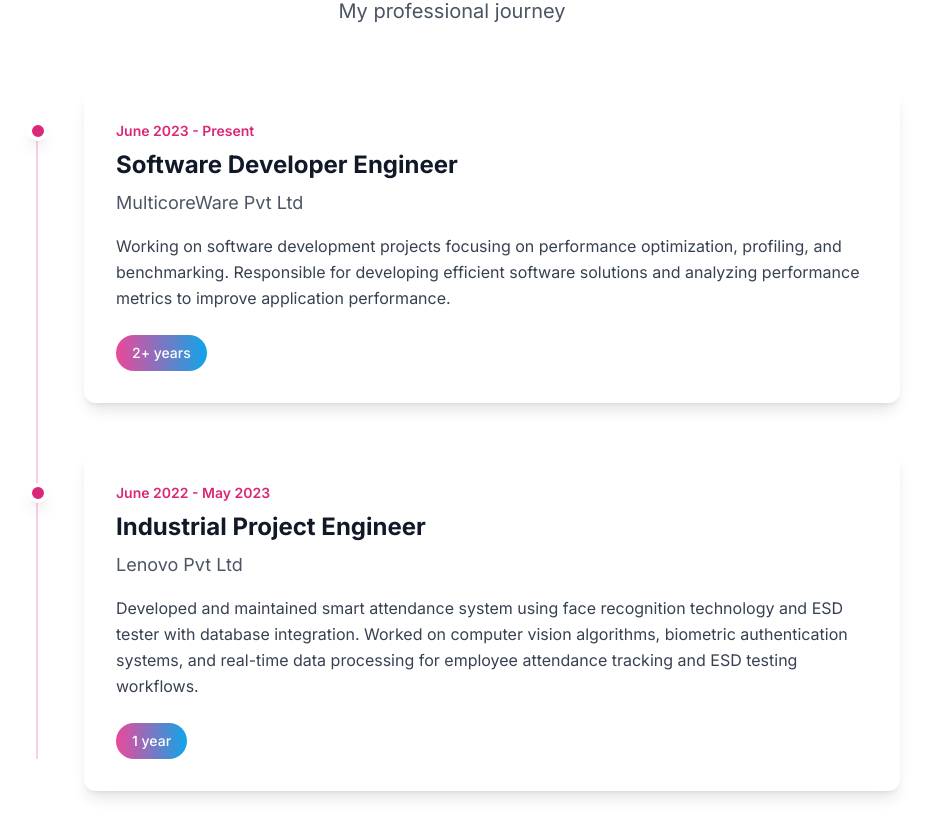
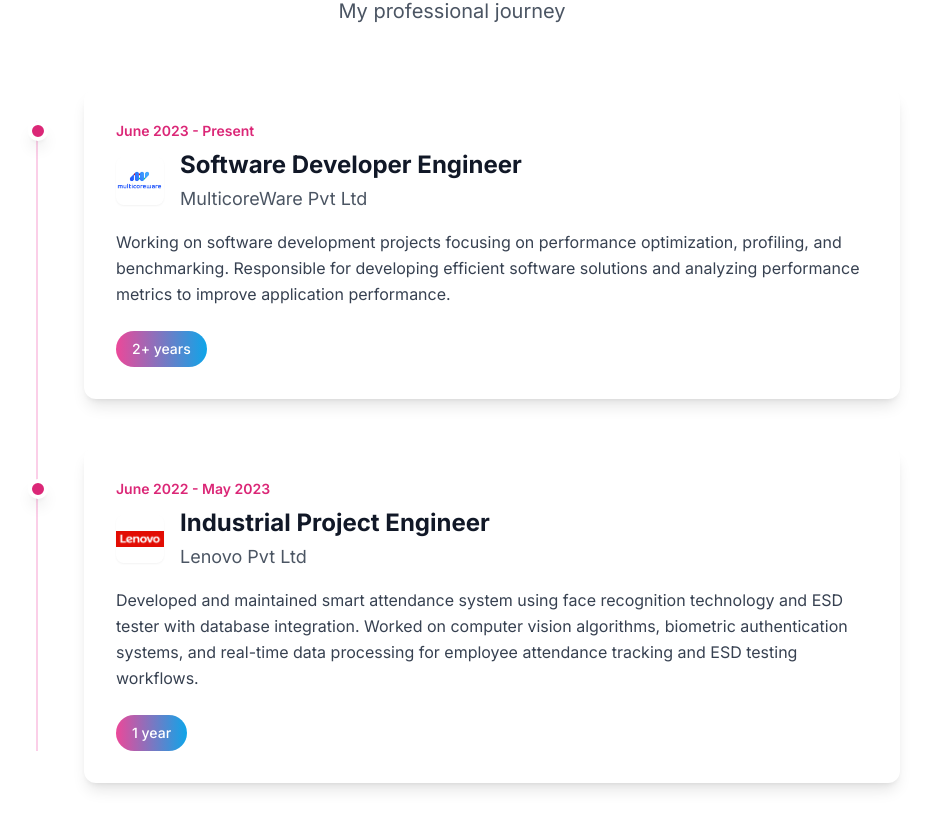
Before and after one commit to Aswintechie/portfolio, a React (Vite) app: page / in a window 1280 px wide. Shown: the part 1710-2545 px from the top of the page, without its empty margins (188-1117 px from the left). Built offline with nearby package versions, Linux system fonts and the light colour scheme.

Commit message:
feat: add company logos to experience section in frontend

```diff
--- a/src/App.jsx
+++ b/src/App.jsx
@@ -520,10 +520,19 @@ const ExperienceSection = () => {
                 <div className='text-sm text-secondary-600 font-semibold mb-2'>
                   June 2023 - Present
                 </div>
-                <h3 className='text-2xl font-bold text-gray-900 mb-2'>
-                  Software Developer Engineer
-                </h3>
-                <h4 className='text-lg text-gray-600 mb-4'>MulticoreWare Pvt Ltd</h4>
+                <div className='flex items-center gap-4 mb-4'>
+                  <img
+                    src='/MulticoreWare_Logo.jpg'
+                    alt='MulticoreWare Logo'
+                    className='w-12 h-12 object-contain rounded-lg shadow-sm'
+                  />
+                  <div>
+                    <h3 className='text-2xl font-bold text-gray-900 mb-1'>
+                      Software Developer Engineer
+                    </h3>
+                    <h4 className='text-lg text-gray-600'>MulticoreWare Pvt Ltd</h4>
+                  </div>
+                </div>
                 <p className='text-gray-700 leading-relaxed mb-6'>
                   Working on software development projects focusing on performance optimization,
                   profiling, and benchmarking. Responsible for developing efficient software
@@ -549,10 +558,19 @@ const ExperienceSection = () => {
                 <div className='text-sm text-secondary-600 font-semibold mb-2'>
                   June 2022 - May 2023
                 </div>
-                <h3 className='text-2xl font-bold text-gray-900 mb-2'>
-                  Industrial Project Engineer
-                </h3>
-                <h4 className='text-lg text-gray-600 mb-4'>Lenovo Pvt Ltd</h4>
+                <div className='flex items-center gap-4 mb-4'>
+                  <img
+                    src='/Lenovo_Global_Corporate_Logo.png'
+                    alt='Lenovo Logo'
+                    className='w-12 h-12 object-contain rounded-lg shadow-sm'
+                  />
+                  <div>
+                    <h3 className='text-2xl font-bold text-gray-900 mb-1'>
+                      Industrial Project Engineer
+                    </h3>
+                    <h4 className='text-lg text-gray-600'>Lenovo Pvt Ltd</h4>
+                  </div>
+                </div>
                 <p className='text-gray-700 leading-relaxed mb-6'>
                   Developed and maintained smart attendance system using face recognition technology
                   and ESD tester with database integration. Worked on computer vision algorithms,
```
